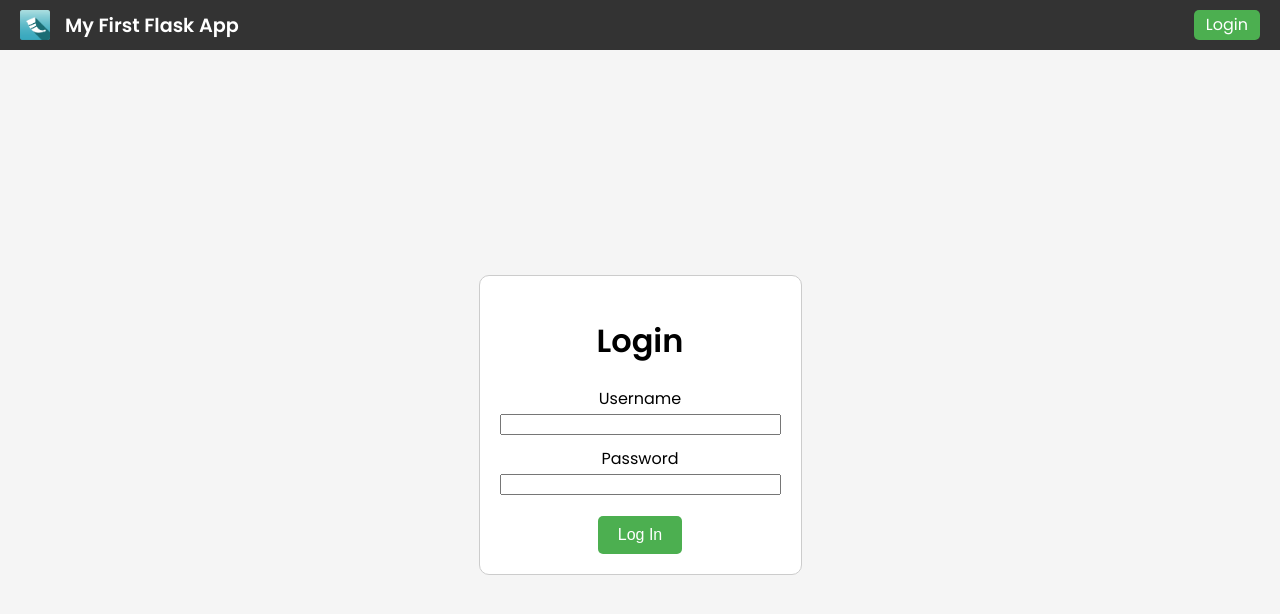
After one commit to TonyVallad/Flask-practice-project, a Flask app: page /login in a window 1280 px wide. The commit adds this page. Shown: the top 614 px of the page. Run offline with Flask 3, Linux system fonts and the light colour scheme.

Commit message:
Implemented login

```diff
--- /dev/null
+++ b/app/auth.py
@@ -0,0 +1,37 @@
+from flask import Blueprint, render_template, redirect, url_for, flash, request
+from werkzeug.security import check_password_hash
+from flask_login import login_user, logout_user, login_required, current_user
+from .models import User
+from .forms import LoginForm
+from . import db
+
+auth_bp = Blueprint('auth', __name__)
+
+@auth_bp.route('/login', methods=['GET', 'POST'])
+def login():
+    if current_user.is_authenticated:
+        return redirect(url_for('main.list_users'))
+
+    form = LoginForm()
+    if form.validate_on_submit():
+        user = User.query.filter_by(username=form.username.data).first()
+
+        # If username is not found
+        if user is None:
+            form.username.errors.append('Username not recognized.')
+        # If password is incorrect
+        elif not user.check_password(form.password.data):
+            form.password.errors.append('Incorrect password.')
+        else:
+            login_user(user)
+            flash('Logged in successfully.', 'success')
+            return redirect(url_for('main.list_users'))
+
+    return render_template('login.html', form=form)
+
+@auth_bp.route('/logout')
+@login_required
+def logout():
+    logout_user()
+    flash('You have been logged out.')
+    return redirect(url_for('main.index'))
--- a/app/forms.py
+++ b/app/forms.py
@@ -35,3 +35,8 @@ class UserForm(FlaskForm):
         user = User.query.filter_by(email=email.data).first()
         if user:
             raise ValidationError('This email is already registered. Please choose a different one.')
+
+class LoginForm(FlaskForm):
+    username = StringField('Username', validators=[DataRequired()])
+    password = PasswordField('Password', validators=[DataRequired()])
+    submit = SubmitField('Log In')
--- a/app/models.py
+++ b/app/models.py
@@ -1,11 +1,12 @@
 import re
 from flask_sqlalchemy import SQLAlchemy
 from werkzeug.security import generate_password_hash, check_password_hash
+from flask_login import UserMixin
 from sqlalchemy.orm import validates
 
 db = SQLAlchemy()
 
-class User(db.Model):
+class User(db.Model, UserMixin):
     __tablename__ = 'users'
 
     id = db.Column(db.Integer, primary_key=True)
--- a/app/routes.py
+++ b/app/routes.py
@@ -1,4 +1,5 @@
 from flask import Blueprint, render_template, request, jsonify, redirect, url_for, flash
+from flask_login import login_required
 from .forms import UserForm
 from .models import User, db  # Import SQLAlchemy instance and User model
 
@@ -37,8 +38,9 @@ def add_user_form_submit():
 
 # Route to render the user list page (for the web interface)
 @main_bp.route('/list_users', methods=['GET'])
+@login_required
 def list_users():
-    users = User.query.all()  # Use SQLAlchemy ORM to query users
+    users = User.query.all()
     return render_template('list_users.html', users=users)
 
 
--- a/app/templates/base.html
+++ b/app/templates/base.html
@@ -5,13 +5,22 @@
     <meta name="viewport" content="width=device-width, initial-scale=1.0">
     <title>{% block title %}My First Flask App{% endblock %}</title>
     <link href="https://fonts.googleapis.com/css2?family=Poppins:wght@400;600&display=swap" rel="stylesheet">
+    <!-- Include Font Awesome CDN -->
+    <link rel="stylesheet" href="https://cdnjs.cloudflare.com/ajax/libs/font-awesome/6.0.0-beta3/css/all.min.css">
     <link rel="icon" href="{{ url_for('static', filename='favicon.ico') }}" type="image/x-icon">
     <style>
         body, html { margin: 0; padding: 0; height: 100%; font-family: 'Poppins', sans-serif; background-color: #f5f5f5; }
-        .top-banner { width: 100%; background-color: #333; height: 50px; padding: 0 20px; color: white; display: flex; align-items: center; }
+        .top-banner { width: 100%; background-color: #333; height: 50px; padding: 0 20px; color: white; display: flex; align-items: center; justify-content: space-between; box-sizing: border-box; }
         .top-banner a { display: flex; align-items: center; text-decoration: none; color: inherit; }
         .top-banner img { height: 30px; margin-right: 15px; }
         .top-banner h1 { font-size: 1.2em; font-weight: 600; margin: 0; }
+        .auth-links { font-size: 1em; display: flex; align-items: center; }
+        .auth-links a { color: white; margin-left: 10px; text-decoration: none; padding: 0 12px; border-radius: 5px; height: 30px; line-height: 30px; }
+        .auth-links a.login { background-color: #4CAF50; }
+        .auth-links a.logout { background-color: #f44336; } /* Red for logout button */
+        .auth-links a.login:hover { background-color: #45a049; }
+        .auth-links a.logout:hover { background-color: #e53935; } /* Darker red on hover */
+        .auth-links i { margin-right: 5px; } /* Margin for the icon */
         .content { display: flex; justify-content: center; align-items: center; height: calc(100vh - 50px); text-align: center; }
     </style>
 </head>
@@ -21,6 +30,16 @@
             <img src="{{ url_for('static', filename='flask-original.png') }}" alt="Logo">
             <h1>My First Flask App</h1>
         </a>
+        <div class="auth-links">
+            {% if current_user.is_authenticated %}
+                <span>{{ current_user.username }}</span>
+                <a href="{{ url_for('auth.logout') }}" class="logout">
+                    <i class="fas fa-sign-out-alt"></i> <!-- Logout icon -->
+                </a>
+            {% else %}
+                <a href="{{ url_for('auth.login') }}" class="login">Login</a>
+            {% endif %}
+        </div>
     </div>
     <div class="content">
         {% block content %}{% endblock %}
--- /dev/null
+++ b/app/templates/login.html
@@ -0,0 +1,34 @@
+{% extends "base.html" %}
+
+{% block title %}Login - My First Flask App{% endblock %}
+
+{% block content %}
+    <div class="container" style="text-align: center; padding: 20px; border: 1px solid #ccc; border-radius: 10px; background-color: white;">
+        <h1>Login</h1>
+        <form method="POST" action="{{ url_for('auth.login') }}" style="margin-top: 20px;">
+            {{ form.hidden_tag() }}
+
+            <div style="margin-bottom: 10px;">
+                {{ form.username.label }}<br>
+                {{ form.username(size=32) }}<br>
+                <!-- Show username errors -->
+                {% for error in form.username.errors %}
+                    <span style="color: #f44336;">{{ error }}</span><br>
+                {% endfor %}
+            </div>
+
+            <div style="margin-bottom: 10px;">
+                {{ form.password.label }}<br>
+                {{ form.password(size=32) }}<br>
+                <!-- Show password errors -->
+                {% for error in form.password.errors %}
+                    <span style="color: #f44336;">{{ error }}</span><br>
+                {% endfor %}
+            </div>
+
+            <div style="margin-top: 20px;">
+                {{ form.submit(class="btn btn-primary", style="background-color: #4CAF50; color: white; border: none; padding: 10px 20px; font-size: 16px; cursor: pointer; border-radius: 5px;") }}
+            </div>
+        </form>
+    </div>
+{% endblock %}
```
Also changed, not shown: app/__init__.py (+12 -1 lines), app/static/API-test-GET.png, app/static/API-test-POST.png.
